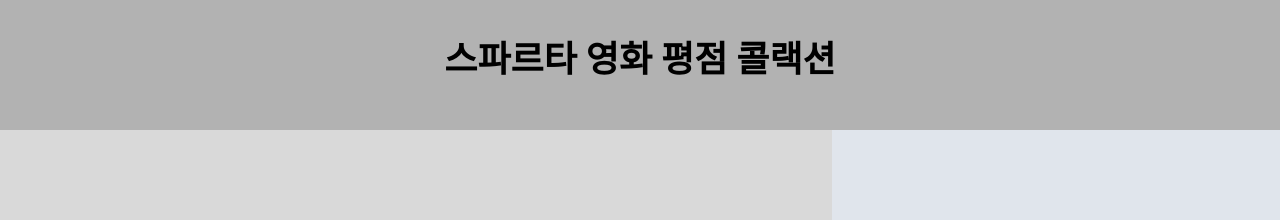
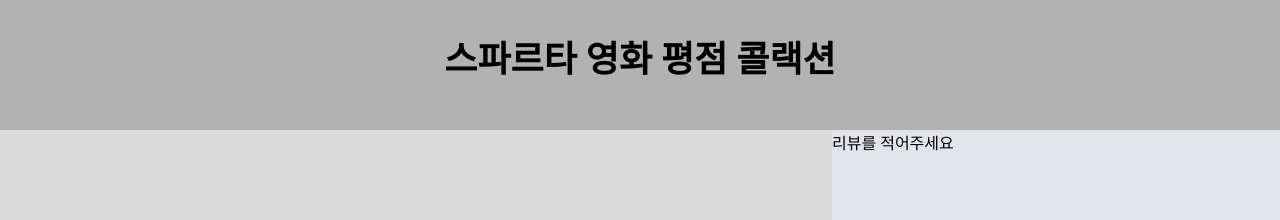
Before and after one commit to mindolle/Team8-Project, a plain HTML site: page review.html in a window 1280 px wide. Shown: the top 220 px of the page. Drawn offline with Linux system fonts and the light colour scheme.

Commit message:
li태그 추가, ul태그 불릿 삭제

```diff
--- a/css/reviewStyle.css
+++ b/css/reviewStyle.css
@@ -74,6 +74,10 @@
     height: 70%;
 }
 
+ul {
+    list-style: none;
+}
+
 .textForm {
     height: 30%;
     margin-bottom: 100px;
--- a/review.html
+++ b/review.html
@@ -24,7 +24,13 @@
         </div>
         <div class="inputReview">
             <div class="reviewArea">
-
+                <div class="review-li">
+                    <ul>
+                        <li>
+                            리뷰를 적어주세요
+                        </li>
+                    </ul>
+                </div>
             </div>
             <div class="textForm">
                 <form>
```
